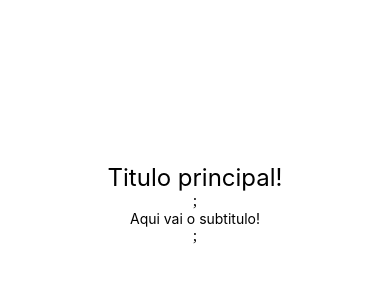
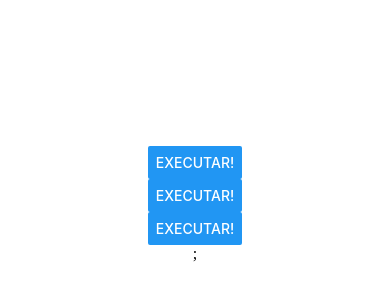
Before and after one commit to dronan/exercise-react-native, a React Native app: screen / in a window 390 px wide. Shown: the part 218-518 px from the top of the page. Built offline with nearby package versions, Linux system fonts and the light colour scheme.

Commit message:
exercicio botao

```diff
--- a/src/App.js
+++ b/src/App.js
@@ -6,12 +6,14 @@ import Primeiro from './components/Primeiro';
 import CompPadrao, {Comp1, Comp2} from './components/Multi';
 import Aleatorio from './components/Aleatorio';
 import MinMax from './components/MinMax';
+import Botao from './components/Botao';
 
 export default () => {
   return (
     <View style={style.App}>
-      <Titulo titulo="Titulo principal" subtitulo="Aqui vai o subtitulo" />
-      {/* <Aleatorio min={1} max={60} />
+      <Botao />
+      {/* <Titulo titulo="Titulo principal" subtitulo="Aqui vai o subtitulo" />
+      <Aleatorio min={1} max={60} />
       <MinMax min={213} max={20} />
       <MinMax min={1} max={94} />
       <CompPadrao />
--- /dev/null
+++ b/src/components/Botao.js
@@ -0,0 +1,21 @@
+import React from 'react';
+import {Button} from 'react-native';
+
+export default () => {
+  function executar() {
+    console.warn('Exec!!!');
+  }
+
+  return (
+    <>
+      <Button title="Executar!" onPress={executar}></Button>
+      <Button title="Executar!" onPress={() => console.warn('Arrow')}></Button>
+      <Button
+        title="Executar!"
+        onPress={function () {
+          console.log('function');
+        }}></Button>
+      ;
+    </>
+  );
+};
```
